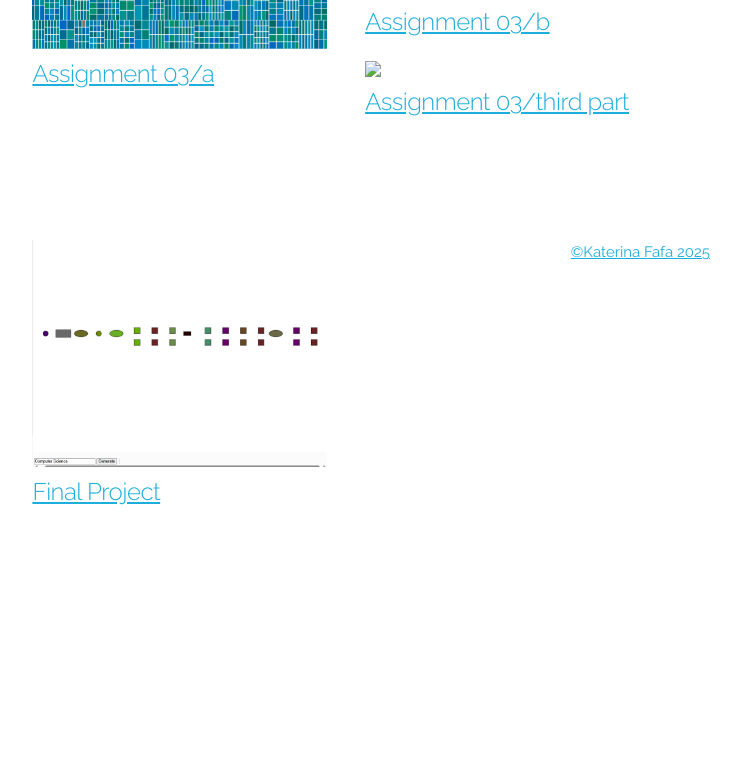
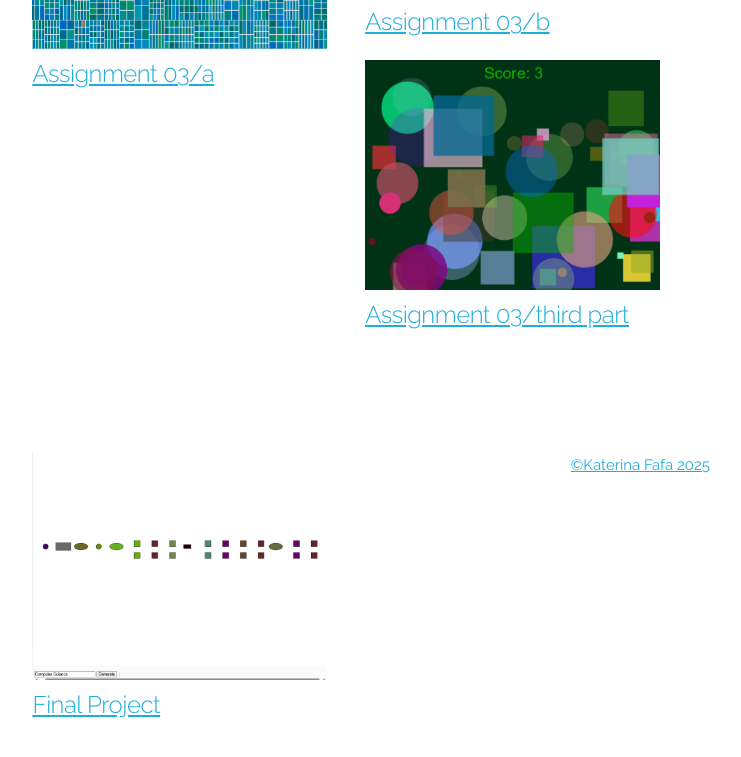
Before and after one commit to KaterinaFafa06/simple_webpage_using_skeleton, a plain HTML site: page index.html in a window 1280 px wide. Shown: the part 1967-2724 px from the top of the page, without its empty margins (166-907 px from the left). Before the commit the page ends 2597 px from the top, so only its background shows below. Drawn offline with Linux system fonts and the light colour scheme.

Commit message:
Update index.html

```diff
--- a/index.html
+++ b/index.html
@@ -86,7 +86,7 @@
       </div>
       <div class="four columns">
         <a href="https://editor.p5js.org/Katerinafafa06/full/9CUT_1W3W">
-        <img src="images/Assign03thirdpart.png" class ="scale-with-grid">
+        <img src="images/Assign03thridpart.png" class ="scale-with-grid">
         <h5>Assignment 03/third part</h5>
       </div>
       </div>
```
